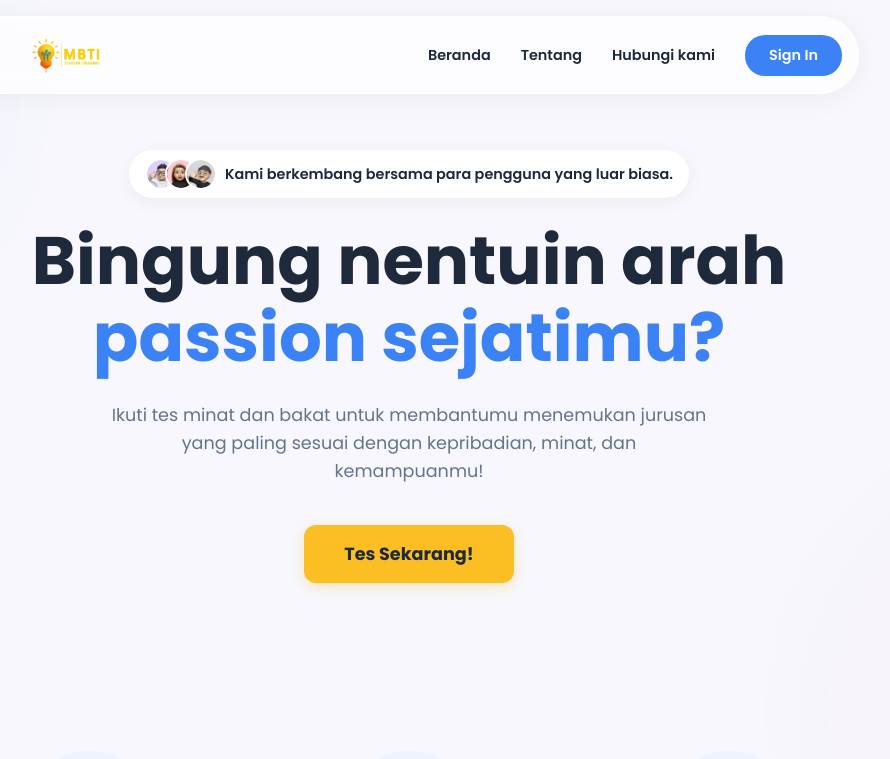
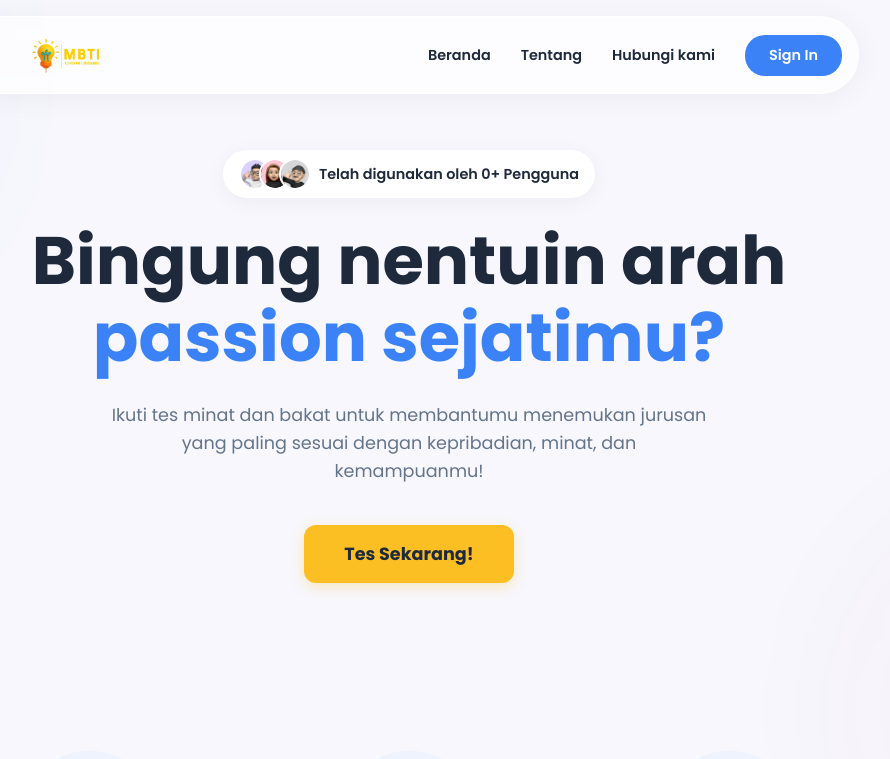
Before and after one commit to alwifdd/jurusan-app, a Next.js app: page / in a window 1280 px wide. Shown: the top 759 px of the page, without its empty margins (231-1121 px from the left). Built offline with nearby package versions, Linux system fonts and the light colour scheme; no server answers; the database is empty.

Commit message:
jumlah pengguna realtime

```diff
--- /dev/null
+++ b/src/app/api/users/count/route.ts
@@ -0,0 +1,21 @@
+// src/app/api/users/count/route.ts
+import { NextResponse } from "next/server";
+import prisma from "@/lib/prisma";
+
+export const dynamic = "force-dynamic"; // Pastikan data selalu baru
+
+export async function GET() {
+  try {
+    // Gunakan Prisma untuk menghitung semua entri di tabel User
+    const userCount = await prisma.user.count();
+
+    // Kirim kembali jumlahnya dalam format JSON
+    return NextResponse.json({ count: userCount });
+  } catch (error) {
+    console.error("Gagal menghitung pengguna:", error);
+    return NextResponse.json(
+      { message: "Gagal mengambil data." },
+      { status: 500 }
+    );
+  }
+}
--- /dev/null
+++ b/src/components/HeroSection/HeroAnimations.tsx
@@ -0,0 +1,123 @@
+// File: src/components/HeroSection/HeroAnimations.tsx (BARU)
+"use client";
+
+import React, { useState, useEffect, useRef } from "react";
+import Image from "next/image";
+import { motion, AnimatePresence, useInView } from "framer-motion";
+import Link from "next/link";
+import styles from "@/components/styles/HeroSection.module.css";
+
+const DISPLAY_TEXTS = [
+  "minat & potensimu?",
+  "karir masa depanmu?",
+  "passion sejatimu?",
+  "kelebihan dirimu?",
+  "jurusan kuliahmu?",
+];
+
+const containerVariants = {
+  hidden: { opacity: 0 },
+  visible: {
+    opacity: 1,
+    transition: {
+      staggerChildren: 0.2,
+    },
+  },
+};
+
+const itemVariants = {
+  hidden: { y: 20, opacity: 0 },
+  visible: { y: 0, opacity: 1 },
+};
+
+export function HeroAnimations({ userCount }: { userCount: number }) {
+  const [index, setIndex] = useState(0);
+  const ref = useRef(null);
+  const isInView = useInView(ref, { once: false, amount: 0.5 });
+
+  useEffect(() => {
+    if (isInView) {
+      setIndex(0);
+      const timer = setInterval(() => {
+        setIndex((prevIndex) => {
+          if (prevIndex >= DISPLAY_TEXTS.length - 1) {
+            clearInterval(timer);
+            return DISPLAY_TEXTS.length - 1;
+          }
+          return prevIndex + 1;
+        });
+      }, 2500);
+      return () => clearInterval(timer);
+    }
+  }, [isInView]);
+
+  return (
+    <div ref={ref}>
+      <motion.div
+        className={styles.heroWrapper}
+        variants={containerVariants}
+        initial="hidden"
+        whileInView="visible"
+        viewport={{ once: true }}
+      >
+        <motion.div variants={itemVariants} className={styles.userCount}>
+          <div className={styles.avatarStack}>
+            <Image
+              src="/ava1.png"
+              alt="user 1"
+              width={32}
+              height={32}
+              className={styles.avatarImage}
+            />
+            <Image
+              src="/ava2.png"
+              alt="user 2"
+              width={32}
+              height={32}
+              className={styles.avatarImage}
+            />
+            <Image
+              src="/ava3.png"
+              alt="user 3"
+              width={32}
+              height={32}
+              className={styles.avatarImage}
+            />
+          </div>
+          <span>
+            Telah digunakan oleh {userCount.toLocaleString("id-ID")}+ Pengguna
+          </span>
+        </motion.div>
+
+        <motion.h1 variants={itemVariants} className={styles.heroTitle}>
+          <span className={styles.staticText}>Bingung nentuin arah</span>
+          <div className={styles.rollingContainer}>
+            <AnimatePresence mode="wait">
+              <motion.span
+                key={DISPLAY_TEXTS[index]}
+                initial={{ filter: "blur(8px)", opacity: 0 }}
+                animate={{ filter: "blur(0px)", opacity: 1 }}
+                exit={{ filter: "blur(8px)", opacity: 0 }}
+                transition={{ duration: 0.5 }}
+                className={styles.rollingText}
+              >
+                {DISPLAY_TEXTS[index]}
+              </motion.span>
+            </AnimatePresence>
+          </div>
+        </motion.h1>
+
+        <motion.p variants={itemVariants} className={styles.heroSubtitle}>
+          Ikuti tes minat dan bakat untuk membantumu menemukan jurusan yang
+          paling sesuai dengan kepribadian, minat, dan kemampuanmu!
+        </motion.p>
+
+        <motion.div variants={itemVariants}>
+          <Link href="/quiz" className={styles.heroButton}>
+            Tes Sekarang!
+          </Link>
+        </motion.div>
+      </motion.div>
+    </div>
+  );
+}
--- a/src/components/HeroSection/HeroSection.tsx
+++ b/src/components/HeroSection/HeroSection.tsx
@@ -1,132 +1,30 @@
-// src/app/components/HeroSection/HeroSection.tsx (FINAL DENGAN ANIMASI ULANG SAAT SCROLL)
+// File: src/components/HeroSection/HeroSection.tsx (DIPERBARUI)
 
-"use client";
-import React, { useState, useEffect, useRef } from "react";
-import Image from "next/image";
-import { motion, AnimatePresence, useInView } from "framer-motion"; // 1. Impor useInView
-import Link from "next/link";
-import styles from "@/components/styles/HeroSection.module.css";
+import { HeroAnimations } from "./HeroAnimations";
+import prisma from "@/lib/prisma";
 
-// Teks yang akan ditampilkan (tidak berubah)
-const DISPLAY_TEXTS = [
-  "minat & potensimu?",
-  "karir masa depanmu?",
-  "passion sejatimu?",
-  "kelebihan dirimu?",
-  "jurusan kuliahmu?",
-];
+// Fungsi untuk mengambil data jumlah pengguna dari database
+async function getUserCount() {
+  try {
+    // Kita gunakan Prisma langsung karena ini Server Component
+    const count = await prisma.user.count();
+    return count;
+  } catch (error) {
+    console.error("Gagal fetch user count:", error);
+    // Jika gagal, kembalikan angka default agar tidak error
+    return 8000;
+  }
+}
 
-const containerVariants = {
-  hidden: { opacity: 0 },
-  visible: {
-    opacity: 1,
-    transition: {
-      staggerChildren: 0.2,
-    },
-  },
-};
-
-const itemVariants = {
-  hidden: { y: 20, opacity: 0 },
-  visible: { y: 0, opacity: 1 },
-};
-
-const HeroSection = () => {
-  const [index, setIndex] = useState(0);
-
-  // 2. Siapkan ref dan hook useInView
-  const ref = useRef(null);
-  // `once: false` berarti animasi akan berjalan setiap kali masuk viewport
-  // `amount: 0.5` berarti komponen harus terlihat 50% sebelum 'isInView' menjadi true
-  const isInView = useInView(ref, { once: false, amount: 0.5 });
-
-  useEffect(() => {
-    // 3. Hanya jalankan timer jika komponen terlihat di layar
-    if (isInView) {
-      // Reset indeks ke 0 setiap kali komponen terlihat lagi
-      setIndex(0);
-
-      const timer = setInterval(() => {
-        setIndex((prevIndex) => {
-          if (prevIndex >= DISPLAY_TEXTS.length - 1) {
-            clearInterval(timer); // Berhenti di teks terakhir
-            return DISPLAY_TEXTS.length - 1;
-          }
-          return prevIndex + 1;
-        });
-      }, 2500);
-
-      return () => clearInterval(timer);
-    }
-  }, [isInView]); // 4. Jadikan 'isInView' sebagai dependency
+const HeroSection = async () => {
+  const userCount = await getUserCount();
 
   return (
-    // 5. Pasang 'ref' ke elemen yang ingin dideteksi
-    <div className="container" ref={ref}>
-      <motion.div
-        className={styles.heroWrapper}
-        variants={containerVariants}
-        initial="hidden"
-        // Animate saat masuk ke viewport
-        whileInView="visible"
-        viewport={{ once: true }}
-      >
-        <motion.div variants={itemVariants} className={styles.userCount}>
-          <div className={styles.avatarStack}>
-            <Image
-              src="/ava1.png"
-              alt="user 1"
-              width={32}
-              height={32}
-              className={styles.avatarImage}
-            />
-            <Image
-              src="/ava2.png"
-              alt="user 2"
-              width={32}
-              height={32}
-              className={styles.avatarImage}
-            />
-            <Image
-              src="/ava3.png"
-              alt="user 3"
-              width={32}
-              height={32}
-              className={styles.avatarImage}
-            />
-          </div>
-          <span>Kami berkembang bersama para pengguna yang luar biasa.</span>
-        </motion.div>
-
-        <motion.h1 variants={itemVariants} className={styles.heroTitle}>
-          <span className={styles.staticText}>Bingung nentuin arah</span>
-          <div className={styles.rollingContainer}>
-            <AnimatePresence mode="wait">
-              <motion.span
-                key={DISPLAY_TEXTS[index]}
-                initial={{ filter: "blur(8px)", opacity: 0 }}
-                animate={{ filter: "blur(0px)", opacity: 1 }}
-                exit={{ filter: "blur(8px)", opacity: 0 }}
-                transition={{ duration: 0.5 }}
-                className={styles.rollingText}
-              >
-                {DISPLAY_TEXTS[index]}
-              </motion.span>
-            </AnimatePresence>
-          </div>
-        </motion.h1>
-
-        <motion.p variants={itemVariants} className={styles.heroSubtitle}>
-          Ikuti tes minat dan bakat untuk membantumu menemukan jurusan yang
-          paling sesuai dengan kepribadian, minat, dan kemampuanmu!
-        </motion.p>
-
-        <motion.div variants={itemVariants}>
-          <Link href="/quiz" className={styles.heroButton}>
-            Tes Sekarang!
-          </Link>
-        </motion.div>
-      </motion.div>
+    <div className="container">
+      {/* Komponen ini sekarang bersih, tugasnya hanya mengambil data
+        dan menyerahkan tampilan serta animasi ke komponen klien.
+      */}
+      <HeroAnimations userCount={userCount} />
     </div>
   );
 };
```
